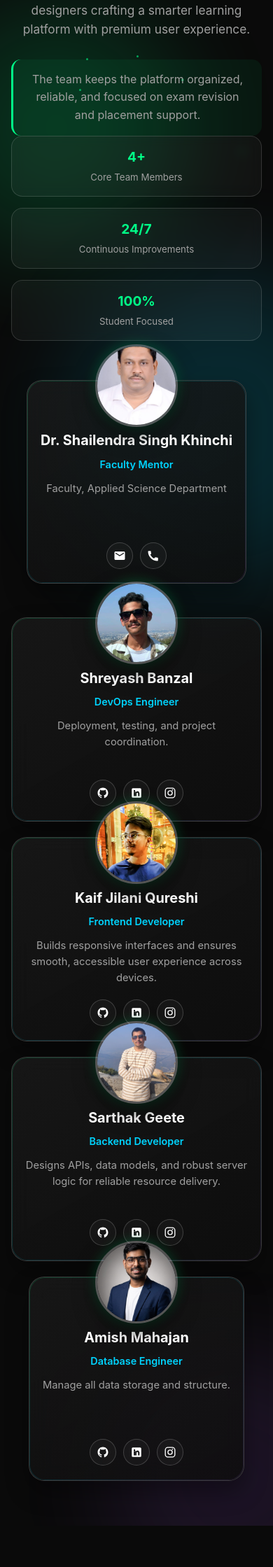
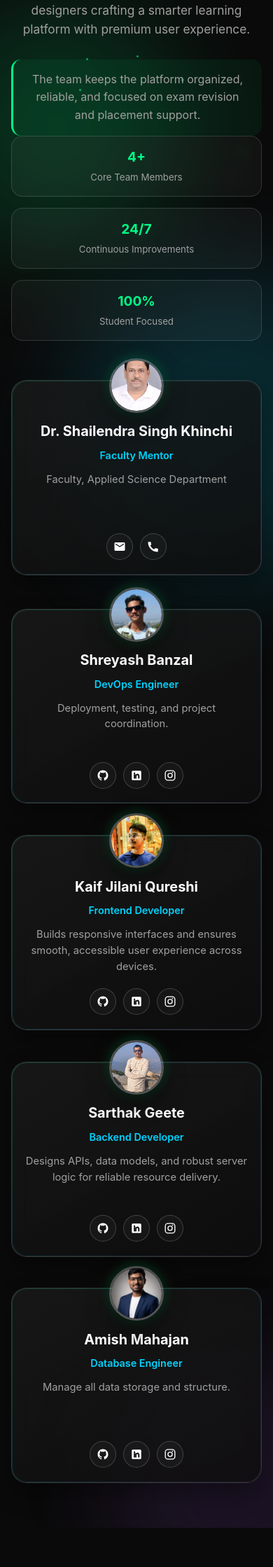
Before and after one commit to Sarthak07M/learning_website, a Node server app: page /htmlfiles/team.html in a window 390 px wide. Shown: the part 259-2498 px from the top of the page at 70% size. Run offline with Node 20, Linux system fonts and the light colour scheme; some libraries are stand-ins or nearby versions.

Commit message:
bananabun

```diff
--- a/public/cssfiles/team-premium.css
+++ b/public/cssfiles/team-premium.css
@@ -312,6 +312,16 @@
     .team-grid-premium {
         grid-template-columns: repeat(2, minmax(0, 1fr));
     }
+
+    .team-card-premium {
+        padding-top: 4rem;
+    }
+
+    .team-avatar {
+        top: -44px;
+        width: 96px;
+        height: 96px;
+    }
 }
 
 @media (max-width: 768px) {
@@ -325,12 +335,41 @@
 
     .team-grid-premium {
         grid-template-columns: 1fr;
-        gap: 1.4rem;
+        gap: 3.5rem;
+        row-gap: 3.5rem;
     }
 
     .team-card-premium {
-        max-width: 420px;
+        width: 100%;
+        max-width: 100%;
         margin: 0 auto;
+        padding-top: 3.6rem;
+    }
+
+    .team-avatar {
+        top: -36px;
+        width: 86px;
+        height: 86px;
+    }
+
+    .team-content-premium {
+        padding-top: 0.6rem;
+    }
+}
+
+@media (max-width: 480px) {
+    .team-grid-premium {
+        gap: 2.8rem;
+    }
+
+    .team-card-premium {
+        padding-top: 3rem;
+    }
+
+    .team-avatar {
+        top: -32px;
+        width: 78px;
+        height: 78px;
     }
 }
 
--- a/public/htmlfiles/sgpa-calculator.html
+++ b/public/htmlfiles/sgpa-calculator.html
@@ -60,6 +60,7 @@
         <div class="content-shell">
             <section class="page-section">
                 <div class="sgpa-panel">
+                    <div class="sgpa-table-wrapper">
                         <table class="sgpa-table" id="subjectsTable">
                             <thead>
                                 <tr>
@@ -74,6 +75,7 @@
                                 <!-- Default Rows -->
                             </tbody>
                         </table>
+                    </div>
 
                     <div class="sgpac-controls">
                         <div class="sgpac-actions">
```
Also changed, not shown: public/cssfiles/style.css (+47 -0 lines). Lines whose indentation alone changed are shown as unchanged.
